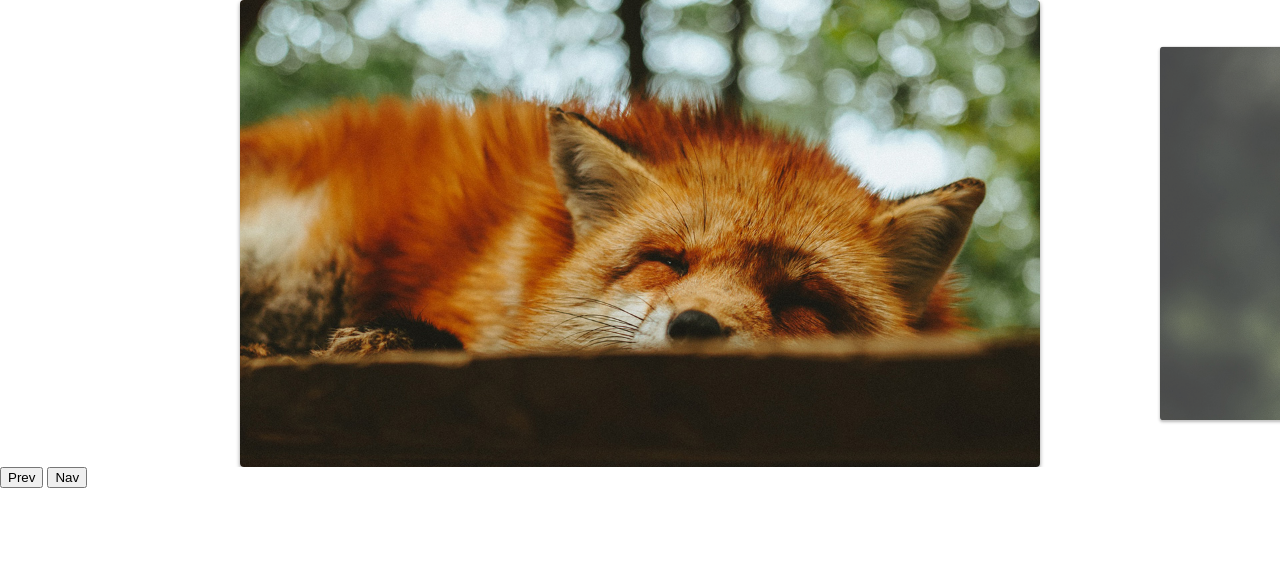
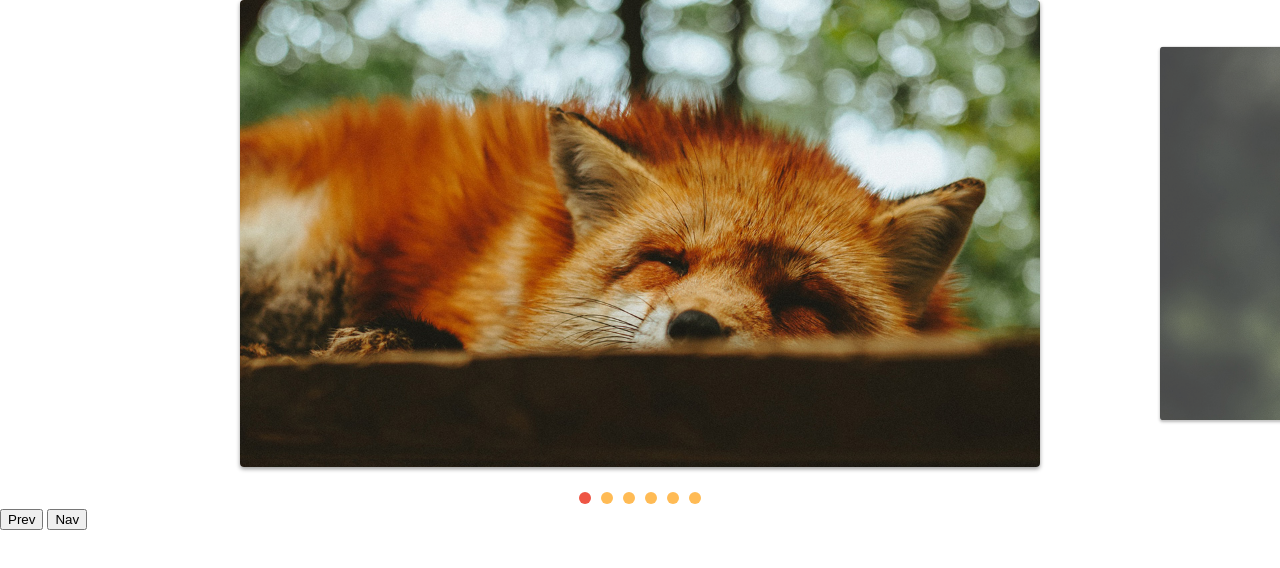
Before and after one commit to luizchaaves/origamid-slider, a plain HTML site: page index.html in a window 1280 px wide. Drawn offline with Linux system fonts and the light colour scheme.

Commit message:
added slide pagination

```diff
--- a/css/style.css
+++ b/css/style.css
@@ -43,3 +43,25 @@ img{
   opacity: 1;
   transform: scale(1);
 }
+
+[data-control="slide"]{
+  display: flex;
+  justify-content: center;
+  margin-top: 20px;
+}
+
+[data-control="slide"] li a{
+  display: block;
+  width: 12px;
+  height: 12px;
+  background: #fb5;
+  border-radius: 50%;
+  overflow: hidden;
+  text-indent: -999px;
+  margin: 5px;
+}
+
+[data-control="slide"] li.active a, [data-control="slide"] li a:hover{
+  background: #e54;
+
+}
--- a/js/script.js
+++ b/js/script.js
@@ -3,4 +3,6 @@ import { SlideNav } from './slide.js'
 const slide = new SlideNav('.slide', '.slide-wrapper');
 slide.init();
 slide.addArrow('.prev', '.next');
+slide.addControl();
+
 console.log(slide)
--- a/js/slide.js
+++ b/js/slide.js
@@ -5,7 +5,8 @@ export default class Slide{
     this.slide = document.querySelector(slide);
     this.wrapper = document.querySelector(wrapper);
     this.dist = { finalPosition: 0, startX: 0, movement: 0 }
-    this.activeClass = 'active'
+    this.activeClass = 'active';
+    this.changeEvent = new Event('changeEvent');
   }
 
   transition(active){
@@ -96,6 +97,7 @@ export default class Slide{
     this.slidesIndexNav(index);
     this.dist.finalPosition = activeSlide.position;
     this.changeActiveClass();
+    this.wrapper.dispatchEvent(this.changeEvent);
   }
 
   changeActiveClass(){
@@ -145,6 +147,11 @@ export default class Slide{
 }
 
 export class SlideNav extends Slide{
+  constructor(slide, wrapper){
+    super(slide, wrapper);
+    this.bindControlEvents();
+  }
+
   addArrow(prev, next){
     this.prevElement = document.querySelector(prev);
     this.nextElement = document.querySelector(next);
@@ -155,4 +162,39 @@ export class SlideNav extends Slide{
     this.prevElement.addEventListener('click', this.activePrevSlide);
     this.nextElement.addEventListener('click', this.activeNextSlide);
   }
+
+  createControl(){
+    const control = document.createElement('ul');
+    control.dataset.control = 'slide';
+    this.slideArray.forEach((item, index) => {
+      control.innerHTML += `<li><a href="slide${index + 1}">${index + 1}</a></li>`;
+    });
+    this.wrapper.appendChild(control);
+    return control;
+  }
+
+  eventControl(item, index){
+    item.addEventListener('click', (event) => {
+      event.preventDefault();
+      this.changeSlide(index);
+    });
+    this.wrapper.addEventListener('changeEvent', this.activeControlItem);
+  }
+
+  activeControlItem(){
+    this.controlArray.forEach(item => item.classList.remove(this.activeClass));
+    this.controlArray[this.index.active].classList.add(this.activeClass);
+  }
+
+  addControl(customControl){
+    this.control = document.querySelector(customControl) || this.createControl();
+    this.controlArray = [...this.control.children];
+    this.activeControlItem();
+    this.controlArray.forEach(this.eventControl);
+  }
+
+  bindControlEvents(){
+    this.eventControl = this.eventControl.bind(this);
+    this.activeControlItem = this.activeControlItem.bind(this);
+  }
 }
```
